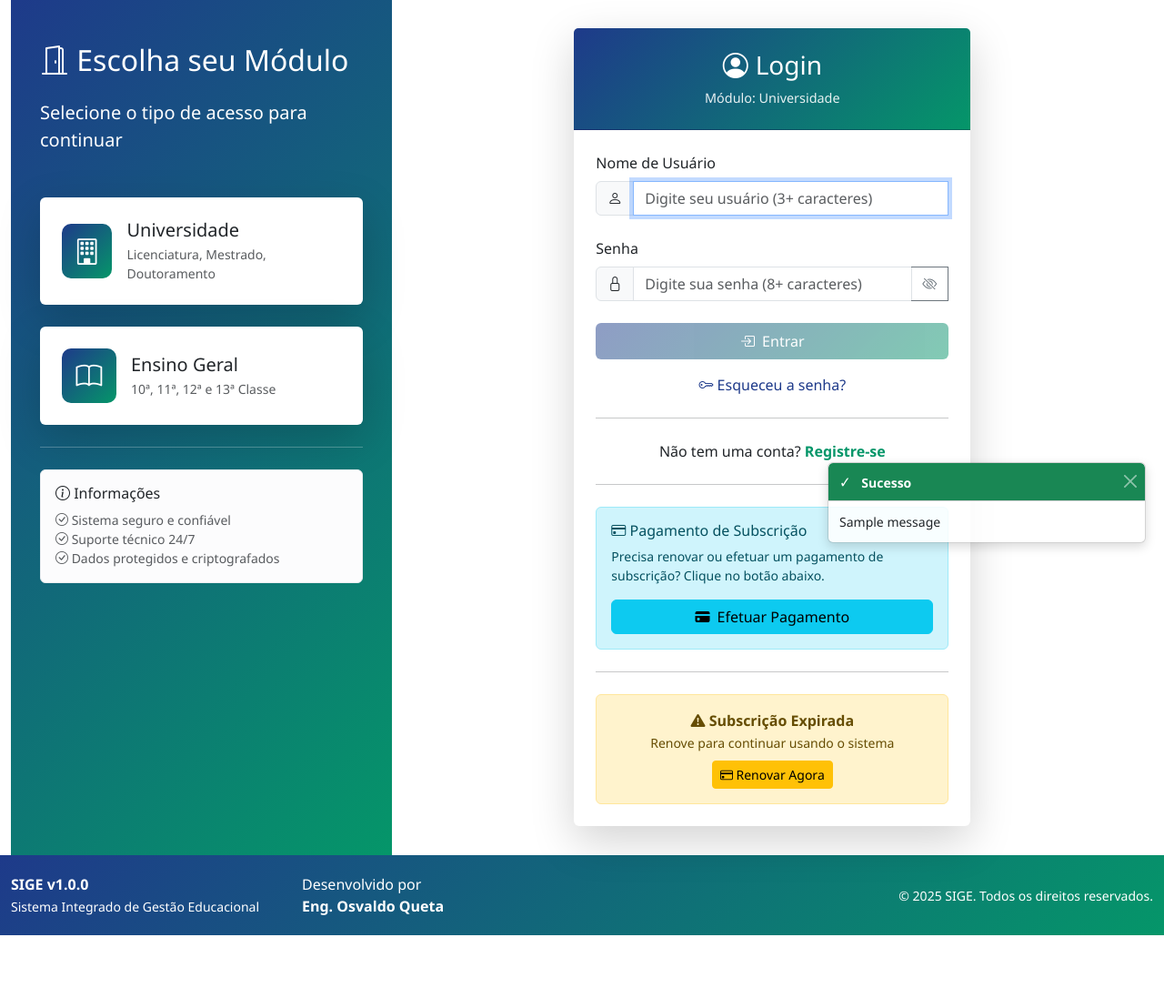
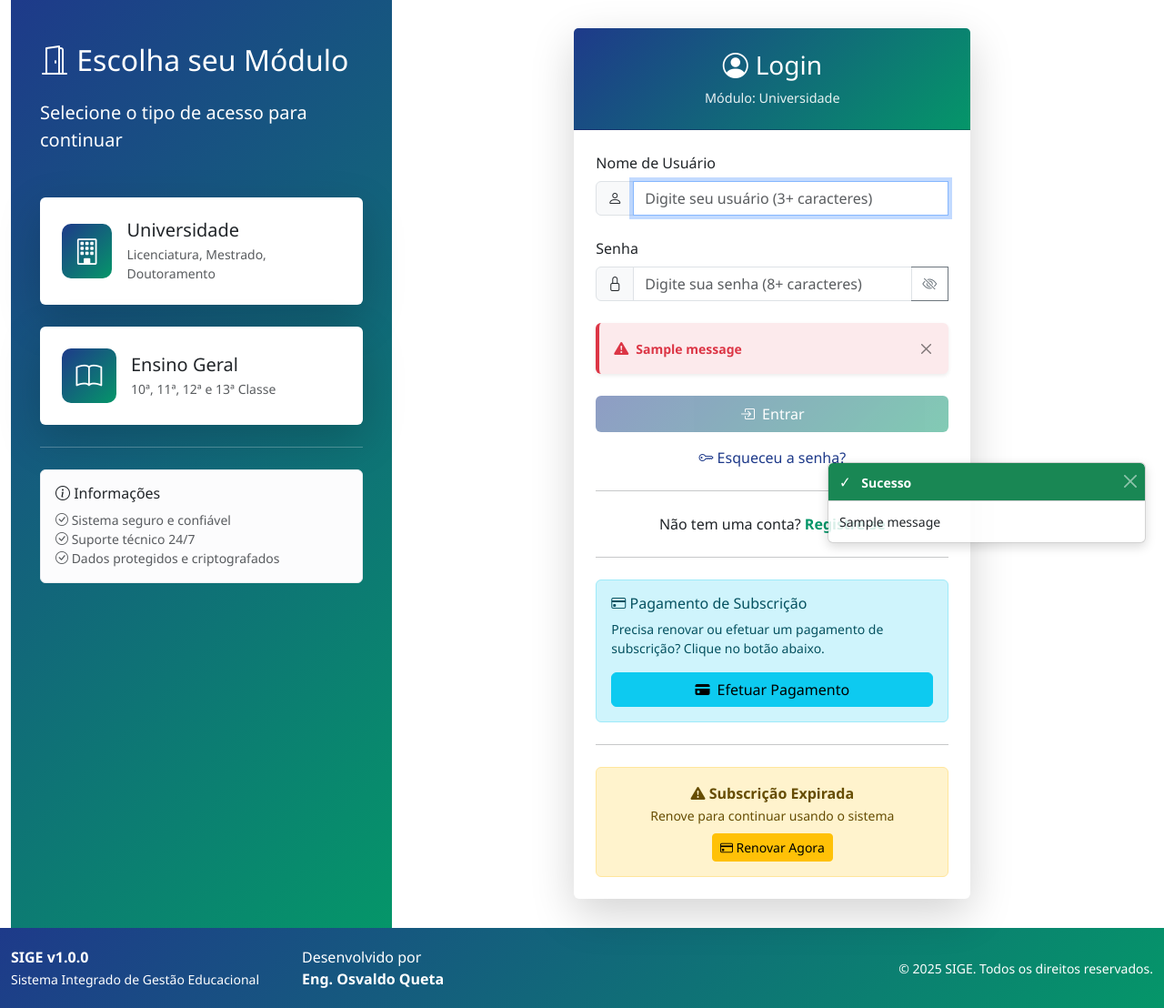
Before and after one commit to OsvaldoFernando/SIGE-QUETA, a Django app: page /login/ in a window 1280 px wide. Shown: the part 95-1203 px from the top of the page at 91% size. Before the commit the page ends 1123 px from the top, so only its background shows below. Run offline with Django 5.2, Linux system fonts and the light colour scheme; tables that the repository leaves empty hold one stand-in row (values such as "Sample post"); one stand-in notice (Sample message) is shown.

Commit message:
Improve login error alert display and integration
Update core/templates/core/login.html to integrate error messages within the login form, applying a modern, non-obtrusive visual style with a close button.

Replit-Commit-Author: Agent
Replit-Commit-Session-Id: 98b0e44c-8c8b-4376-a476-cd49acfdc51a
Replit-Commit-Checkpoint-Type: full_checkpoint
Replit-Commit-Event-Id: ad7aedf6-135c-4ddc-bde3-cd7e2f110ff0
Replit-Commit-Screenshot-Url: https://storage.googleapis.com/screenshot-production-us-central1/756c7a17-0891-4f1d-9e66-f6c4d8f7c722/98b0e44c-8c8b-4376-a476-cd49acfdc51a/eAXvURt
Replit-Helium-Checkpoint-Created: true

```diff
--- a/core/templates/core/login.html
+++ b/core/templates/core/login.html
@@ -120,6 +120,18 @@
                                 </div>
 
                                 <!-- Botão Login -->
+                                {% if messages %}
+                                    {% for message in messages %}
+                                        <div class="alert alert-danger d-flex align-items-center mb-4 border-0 shadow-sm" role="alert" style="background-color: rgba(220, 53, 69, 0.1); border-left: 4px solid #dc3545 !important;">
+                                            <i class="bi bi-exclamation-triangle-fill me-2" style="color: #dc3545;"></i>
+                                            <div class="small text-danger fw-bold">
+                                                {{ message }}
+                                            </div>
+                                            <button type="button" class="btn-close ms-auto" data-bs-dismiss="alert" aria-label="Close" style="font-size: 0.7rem;"></button>
+                                        </div>
+                                    {% endfor %}
+                                {% endif %}
+
                                 <button type="submit" id="loginBtn" class="btn btn-primary w-100 py-2" style="background: linear-gradient(135deg, #1e3a8a 0%, #059669 100%); border: none; cursor: not-allowed; opacity: 0.5;" disabled>
                                     <span id="btnText"><i class="bi bi-box-arrow-in-right me-2"></i>Entrar</span>
                                     <span id="btnLoader" style="display: none;">
```
Also changed, not shown: attached_assets/image_1766830437845.png (added), attached_assets/image_1766830533068.png (added), 2 other files.
